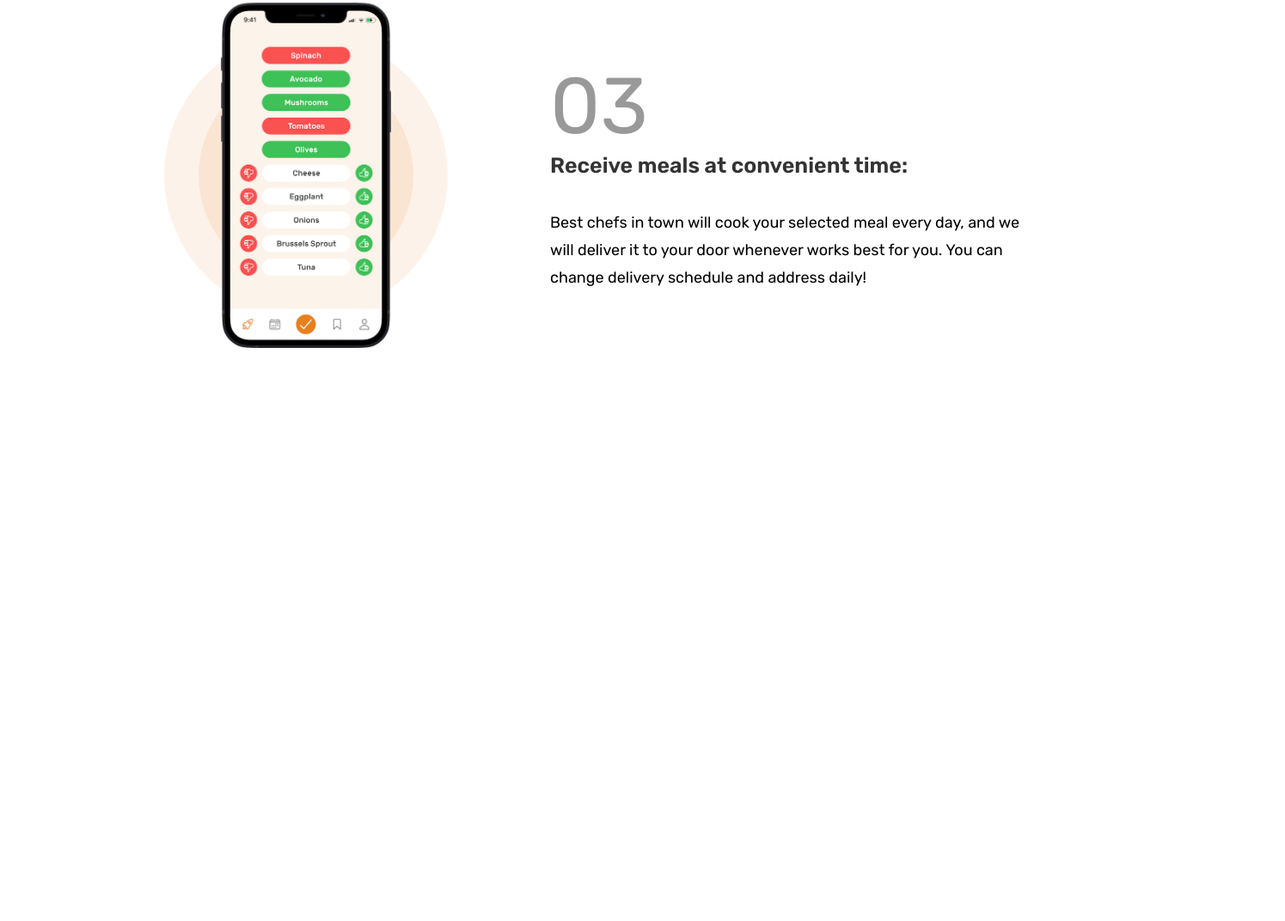
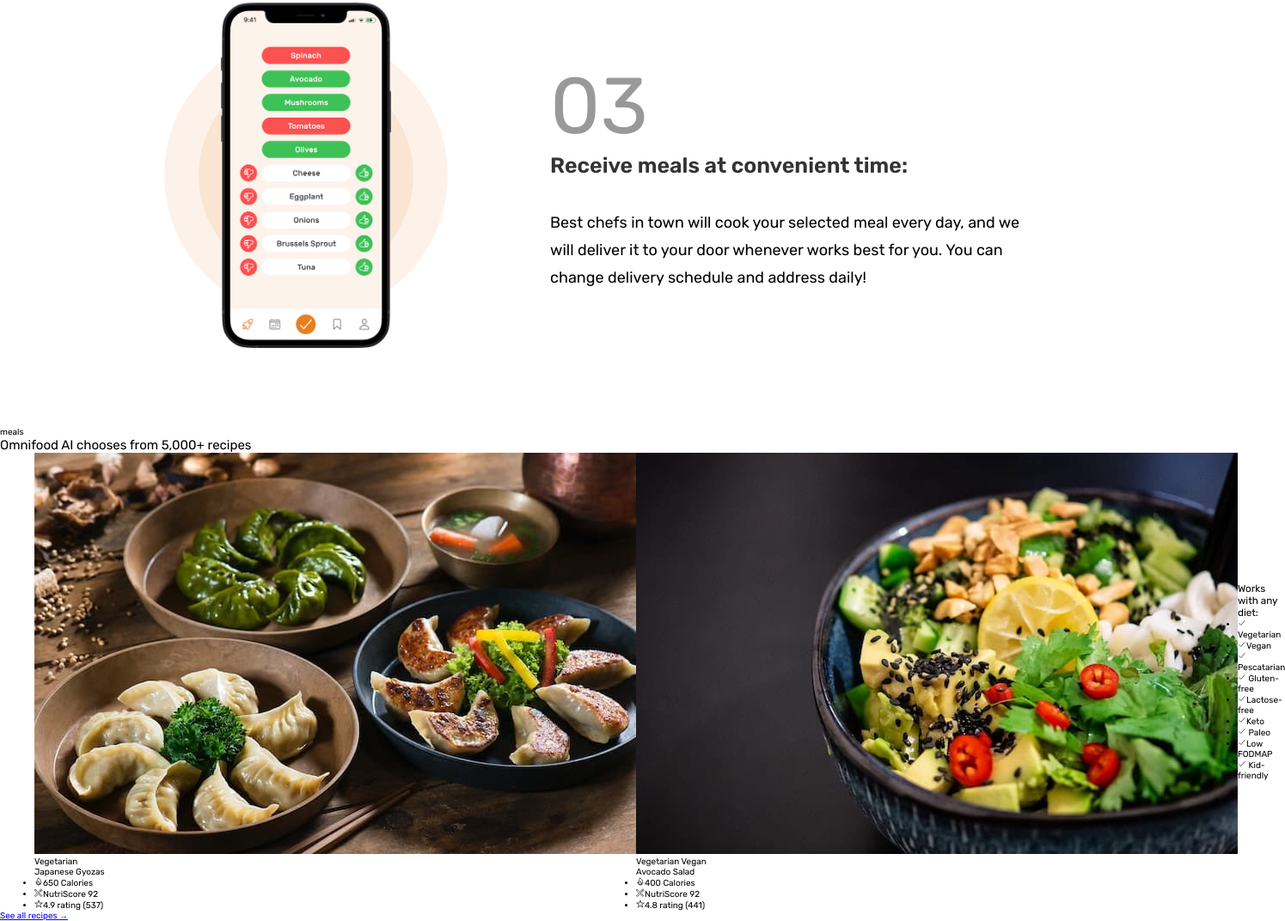
Before and after one commit to abdullah-kd/Omnifood, a plain HTML site: page index.html in a window 1280 px wide. Shown: the part 2170-3242 px from the top of the page at 86% size, 1495 px wide, since content can reach past the window. Before the commit the page ends 2667 px from the top, so only its background shows below. Drawn offline with nearby package versions, Linux system fonts and the light colour scheme.

Commit message:
new update

```diff
--- a/index.html
+++ b/index.html
@@ -5,6 +5,9 @@
     <meta http-equiv="X-UA-Compatible" content="IE=edge" />
     <meta name="viewport" content="width=device-width, initial-scale=1.0" />
     <title>Document</title>
+    <script type="module" src="https://unpkg.com/ionicons@5.5.2/dist/ionicons/ionicons.esm.js"></script>
+<script nomodule src="https://unpkg.com/ionicons@5.5.2/dist/ionicons/ionicons.js"></script>
+
     <link rel="preconnect" href="https://fonts.googleapis.com" />
     <link rel="preconnect" href="https://fonts.gstatic.com" crossorigin />
     <link
@@ -154,6 +157,69 @@
           </div>
         </div>
       </section>
+
+
+      <section class="meal-section">
+        <p class="meals">meals</p>
+        <h2 class="meal-title">Omnifood AI chooses from 5,000+ recipes</h2>
+        <div class="container meal grid grid--3">
+          <div class="meal-box">
+            <img class="meal-img" src="content/img/meals/meal-1.jpg" alt="">
+            <div class="meal-text">
+              <div class="meal-catigory">
+                  <span class="catigory">Vegetarian</span>
+
+              </div>
+
+              <h4>Japanese Gyozas</h4>
+              <ul>
+                <li><ion-icon class="icon" name="flame-outline"></ion-icon><span><strong>650 </strong>Calories</span> </li>
+                <li><ion-icon class="icon" name="restaurant-outline"></ion-icon><span>NutriScore <strong>92</strong></span> </li>
+                <li><ion-icon class="icon"name="star-outline"></ion-icon><span><strong>4.9</strong> rating (537)</span> </li>
+              </ul>
+            </div>
+          </div>
+          <div class="meal-box">
+            <img class="meal-img" src="content/img/meals/meal-2.jpg" alt="">
+            <div class="meal-text">
+              <div class="meal-catigory">
+                  <span class="catigory">Vegetarian</span>
+                  <span class="catigory vegan">Vegan</span>
+              </div>
+
+              <h4>Avocado Salad</h4>
+              <ul>
+                <li><ion-icon class="icon" name="flame-outline"></ion-icon><span><strong>400 </strong>Calories</span> </li>
+                <li><ion-icon class="icon" name="restaurant-outline"></ion-icon><span>NutriScore <strong>92</strong></span> </li>
+                <li><ion-icon class="icon"name="star-outline"></ion-icon><span><strong>4.8</strong> rating (441)</span> </li>
+              </ul>
+            </div>
+          </div>
+
+          <div class="done-box">
+            <h3>Works with any diet:</h3>
+            <ul>
+              <li><ion-icon class="done-icon" name="checkmark-outline"></ion-icon> <span>Vegetarian</span></li>
+              <li> <ion-icon class="done-icon" name="checkmark-outline"></ion-icon><span>Vegan</span></li>
+              <li><ion-icon class="done-icon"name="checkmark-outline"></ion-icon> <span>Pescatarian</span></li>
+              <li><ion-icon class="done-icon" name="checkmark-outline"></ion-icon> <span>Gluten-free</span></li>
+              <li> <ion-icon class="done-icon"name="checkmark-outline"></ion-icon><span>Lactose-free</span></li>
+              <li> <ion-icon class="done-icon" name="checkmark-outline"></ion-icon><span>Keto</span></li>
+              <li><ion-icon class="done-icon"name="checkmark-outline"></ion-icon> <span>Paleo</span></li>
+              <li> <ion-icon class="done-icon"name="checkmark-outline"></ion-icon><span>Low FODMAP</span></li>
+              <li><ion-icon class="done-icon"name="checkmark-outline"></ion-icon> <span>Kid-friendly</span></li>
+
+            </ul>
+          </div>
+
+
+
+        </div>
+        <div class="recip-box">
+        <a class="recip" href="#">See all recipes →</a>
+
+      </div>
+    </section>
     </main>
   </body>
 </html>
```
